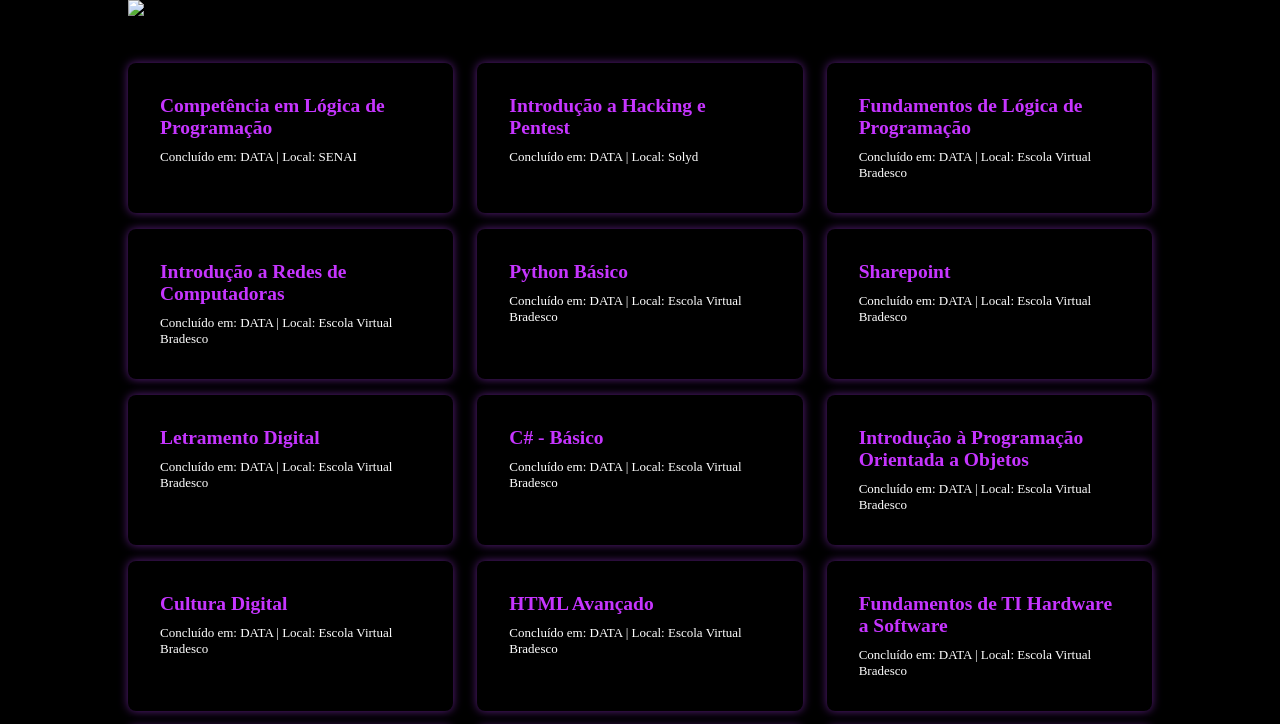
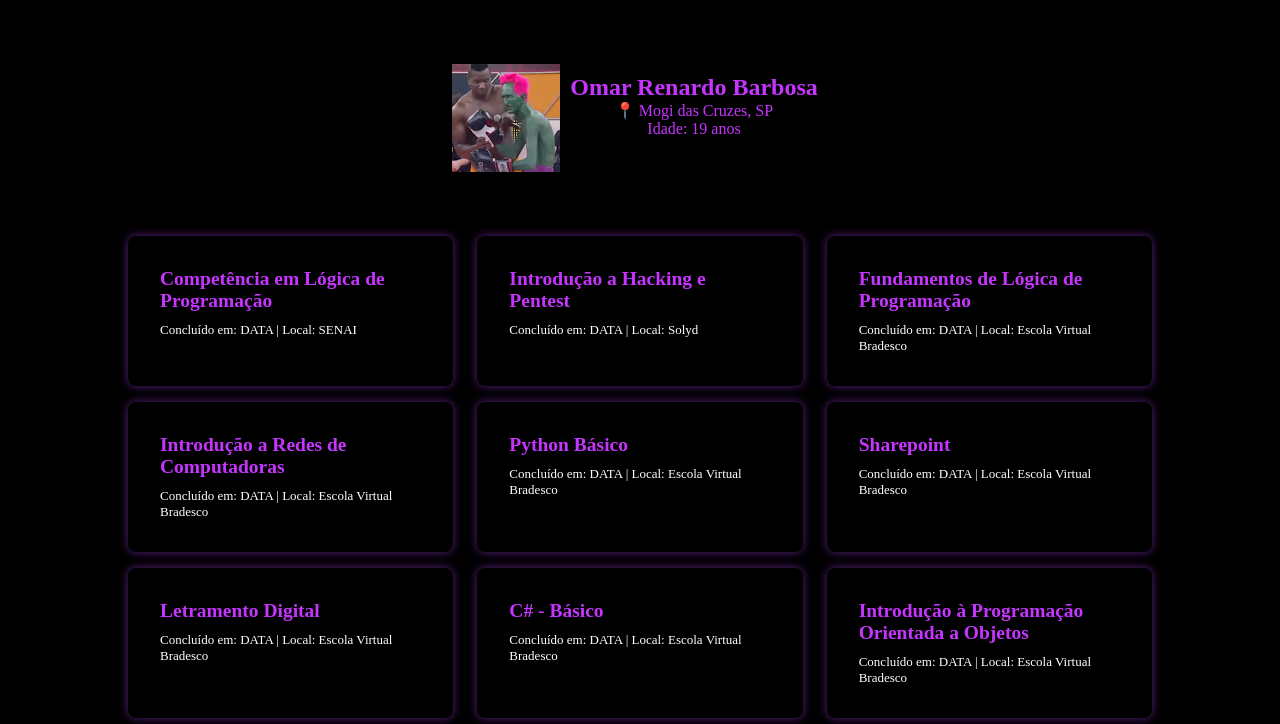
Before and after one commit to srfrogui/facul, a plain HTML site: page 2semestre/Car/portofolha/index.html in a window 1280 px wide. Shown: the top 724 px of the page. Drawn offline with Linux system fonts and the light colour scheme.

Commit message:
calc de idade e organizar a primeira secao

```diff
--- a/2semestre/Car/portofolha/index.html
+++ b/2semestre/Car/portofolha/index.html
@@ -36,11 +36,12 @@
             </nav>
         </div>
     </header>
-    <section id="#home">
-        <img src="./img/foto.png" alt="foto_perfil">
+    <section class="home" id="#home">
+        <img src="./img/unnamed.jpg" alt="foto_perfil">
         <div>
-            <h1>NOMECOMPLETODUBLADO</h1>
-            <p>idade</p>
+            <h1>Omar Renardo Barbosa</h1>
+            <p>📍 Mogi das Cruzes, SP</p>
+            <p id="idade" title="Nascido em 16/07/2004"></p>
         </div>
     </section>
     <section id="#formacao" class="formacao">
--- a/2semestre/Car/portofolha/script.js
+++ b/2semestre/Car/portofolha/script.js
@@ -11,7 +11,21 @@
 
     prevScrollPos = currentScrollPos;
 };
+
 // Calcular idade que se atualiza com o tempo
+const birthDate = new Date("2004-07-16");
+const idadeElement = document.getElementById("idade");
+
+function calculateAge(birthDate) {
+    const now = new Date();
+    return now.getFullYear() - birthDate.getFullYear() - (now < new Date(now.getFullYear(), birthDate.getMonth(), birthDate.getDate()));
+}
+
+function updateAge() {
+    idadeElement.textContent = `Idade: ${calculateAge(birthDate)} anos`;
+}
+
+window.addEventListener("load", updateAge);
 
 //hamburgui
 function toggleMenu() {
--- a/2semestre/Car/portofolha/styles/global.css
+++ b/2semestre/Car/portofolha/styles/global.css
@@ -18,6 +18,7 @@
 }
 
 section {
+    padding-top: 4rem;
     margin: 0 10%;
 }
 
--- a/2semestre/Car/portofolha/styles/section.css
+++ b/2semestre/Car/portofolha/styles/section.css
@@ -1,4 +1,21 @@
 /* Estilos das seções */
+.home {
+    display: flex;
+    flex-wrap: wrap;
+    justify-content: center;
+}
+
+.home img {
+    max-width: 200px;
+    height: auto;
+}
+
+.home div {
+    padding: 10px;
+    color:rgb(198, 53, 255);
+    text-align: center;
+}
+
 .formacao {
     display: flex;
     flex-wrap: wrap;
```
Also changed, not shown: 2semestre/Car/portofolha/img/unnamed.jpg (added), 1 other file.
